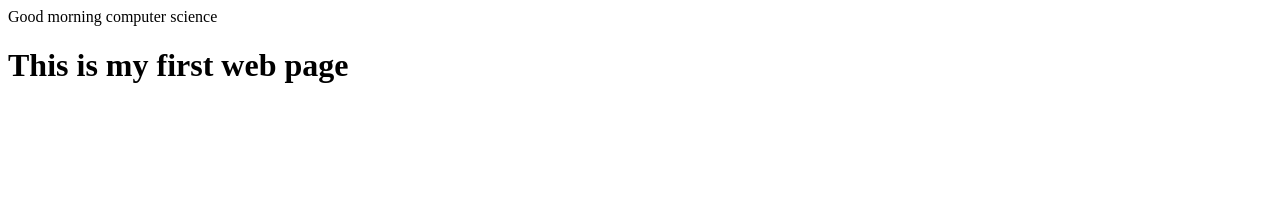
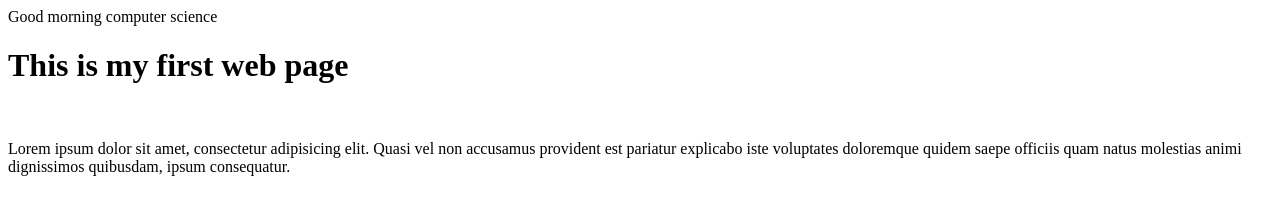
Before and after one commit to Pariyaporn-F/webapp, a plain HTML site: page hello.html in a window 1280 px wide. Drawn offline with Linux system fonts and the light colour scheme.

Commit message:
update hello.html

```diff
--- a/hello.html
+++ b/hello.html
@@ -8,5 +8,7 @@
 <body>
     Good morning computer science
     <h1>This is my first web page</h1>
+    <br>
+    <p>Lorem ipsum dolor sit amet, consectetur adipisicing elit. Quasi vel non accusamus provident est pariatur explicabo iste voluptates doloremque quidem saepe officiis quam natus molestias animi dignissimos quibusdam, ipsum consequatur.</p>
 </body>
 </html>
```
